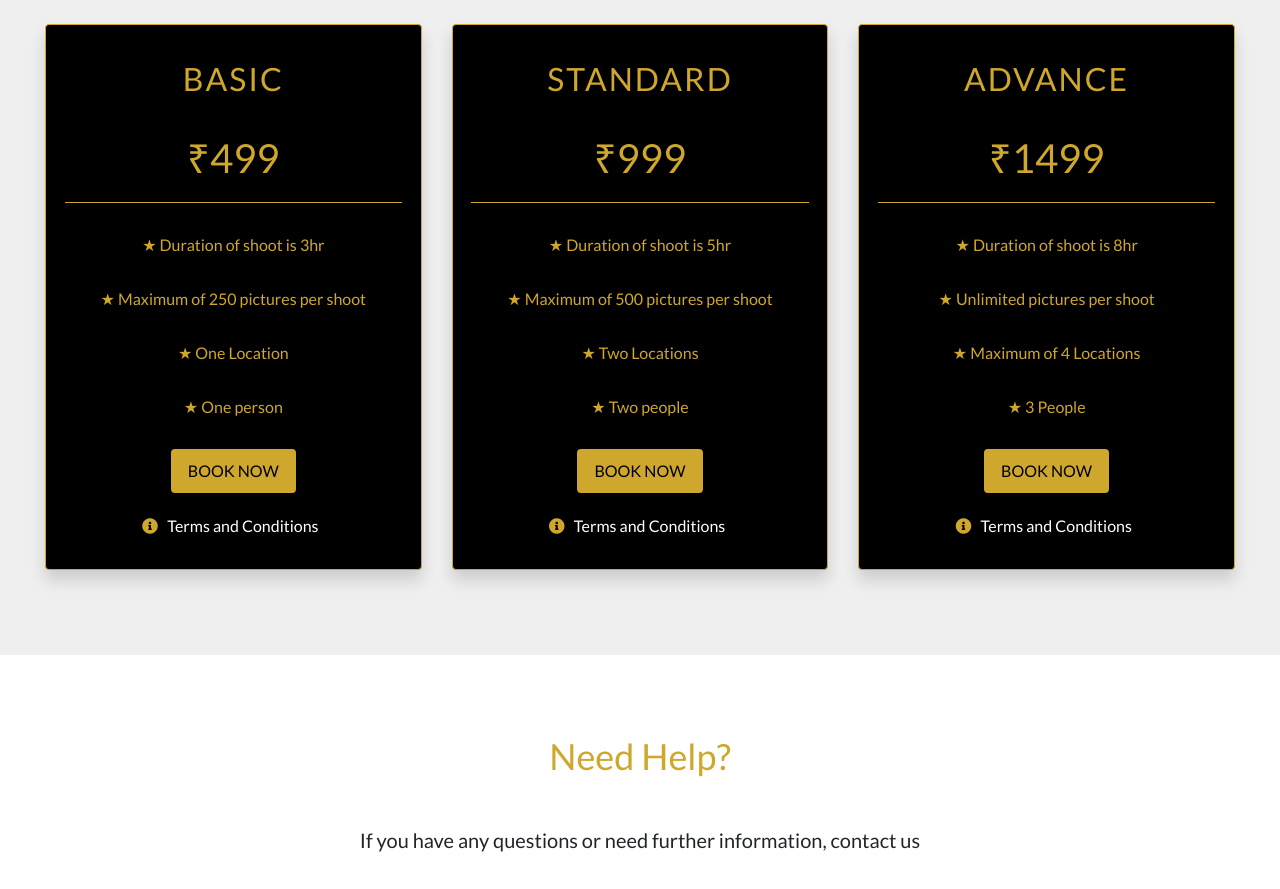
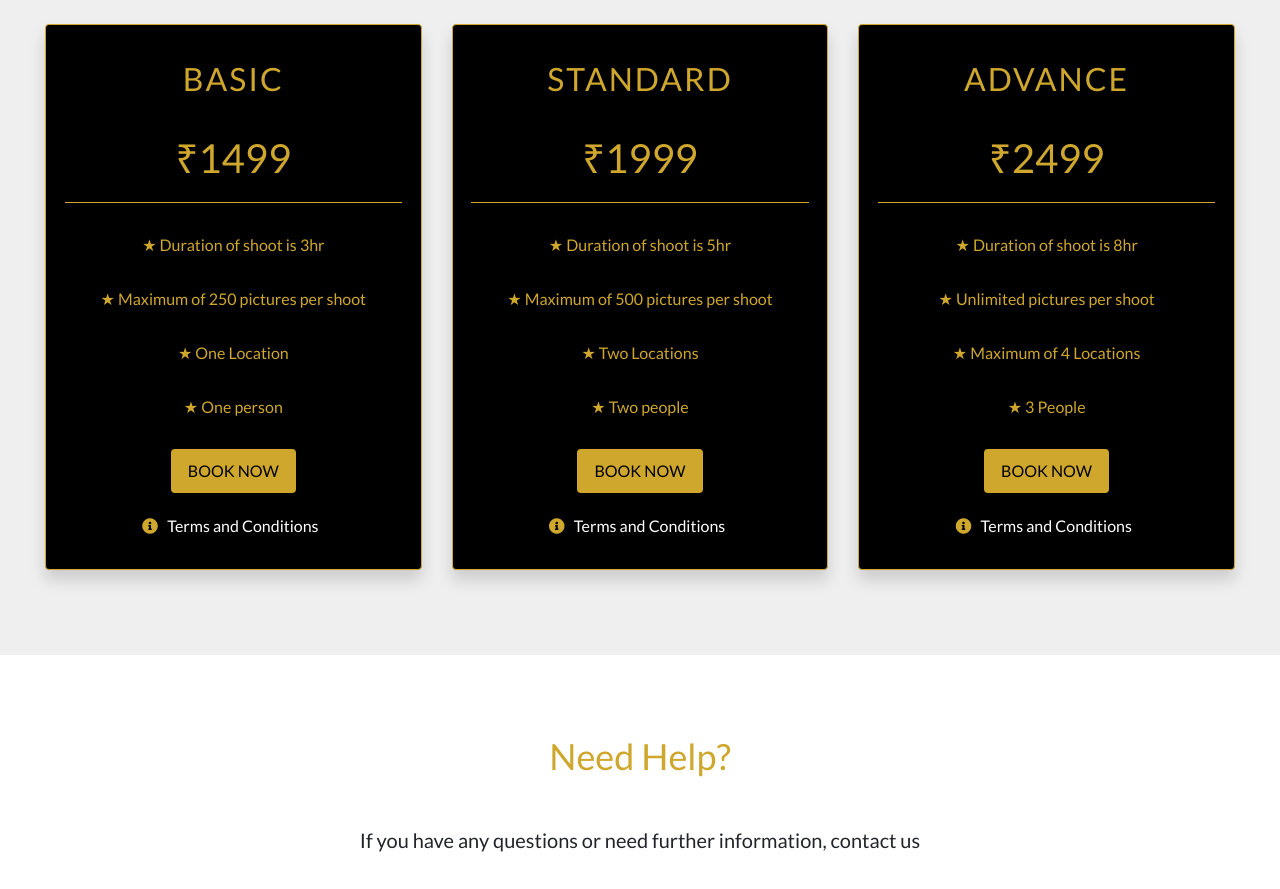
Before and after one commit to naveenmohan1999/nmp, a plain HTML site: page index.html in a window 1280 px wide. Shown: the part 1240-2129 px from the top of the page. Drawn offline with Linux system fonts and the light colour scheme.

Commit message:
Update index.html

```diff
--- a/index.html
+++ b/index.html
@@ -147,7 +147,7 @@
                     <div class="col-md-4">
                         <div class="price-item wow fadeInLeft">
                             <h3 class="packname">Basic</h3>
-                            <h4 class="eachprice">₹499</h4>
+                            <h4 class="eachprice">₹1499</h4>
 <!--                            <h4 class="eachprice"><span class="offer">₹499</span> ₹349</h4>-->
 
                             <div class="list-price">
@@ -166,7 +166,7 @@
                     <div class="col-md-4">
                         <div class="price-item standout wow zoomIn">
                             <h3 class="packname">Standard</h3>
-                            <h4 class="eachprice">₹999</h4>
+                            <h4 class="eachprice">₹1999</h4>
 <!--                            <h4 class="eachprice"><span class="offer">₹999</span> ₹699</h4>-->
                             <div class="list-price">
                                 <p>Duration of shoot is 5hr</p>
@@ -185,7 +185,7 @@
                     <div class="col-md-4">
                         <div class="price-item wow fadeInRight">
                             <h3 class="packname">Advance</h3>
-                            <h4 class="eachprice">₹1499</h4>
+                            <h4 class="eachprice">₹2499</h4>
 <!--                            <h4 class="eachprice"><span class="offer">₹1449</span> ₹999</h4>-->
                             <div class="list-price">
                                 <p>Duration of shoot is 8hr</p>
```
